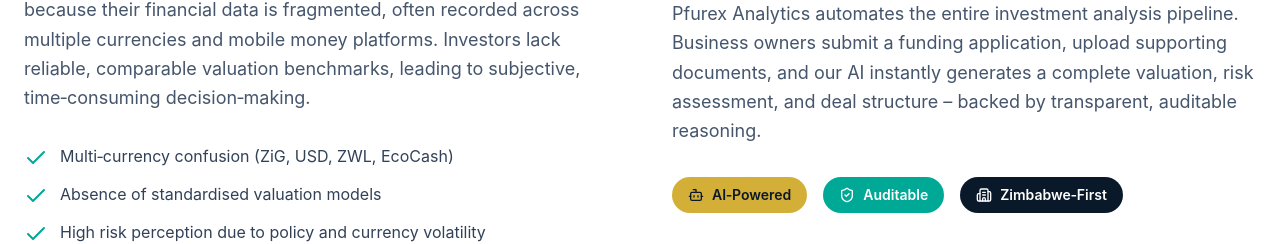
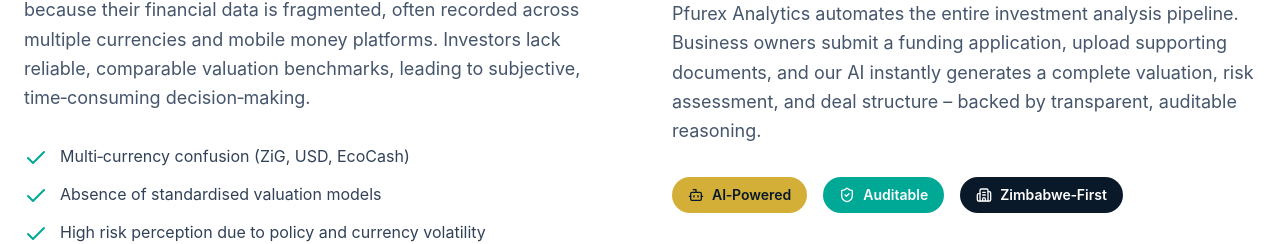
Before and after one commit to simonpfuurai2024/pfurex-analytics, a React (Vite) app in the folder frontend/: page / in a window 1280 px wide. Shown: the part 994-1238 px from the top of the page. Built offline with nearby package versions, Linux system fonts and the light colour scheme; no server answers.

Commit message:
Remove 'ZWL' from multi-currency confusion list

```diff
--- a/frontend/src/pages/Landing.jsx
+++ b/frontend/src/pages/Landing.jsx
@@ -252,7 +252,7 @@
             <ul className="space-y-3 text-slate-700 dark:text-slate-400">
               <li className="flex items-start space-x-3">
                 <Check className="text-[#00A896] w-6 h-6 mt-0.5 flex-shrink-0" />
-                <span>Multi‑currency confusion (ZiG, USD, ZWL, EcoCash)</span>
+                <span>Multi‑currency confusion (ZiG, USD, EcoCash)</span>
               </li>
               <li className="flex items-start space-x-3">
                 <Check className="text-[#00A896] w-6 h-6 mt-0.5 flex-shrink-0" />
```
